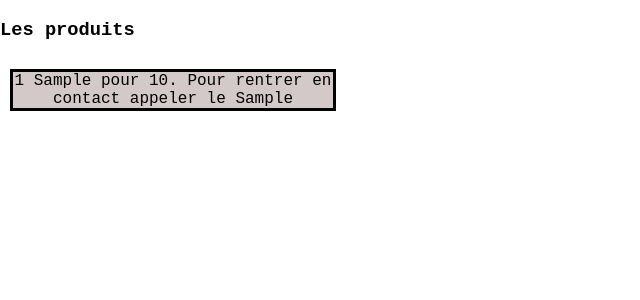
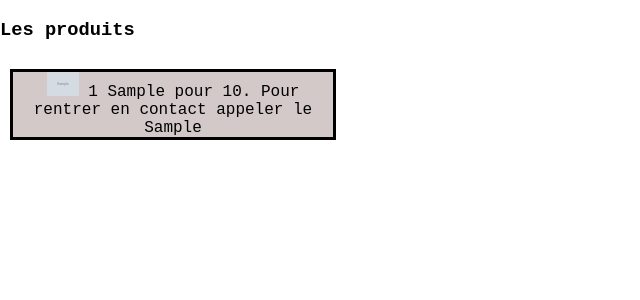
Before and after one commit to maelaubert56/SwapMarket, a PHP site: page /acheter.php in a window 1280 px wide. Shown: the part 90-390 px from the top of the page, without its empty margins (0-640 px from the left). Run offline with PHP 8.4, Linux system fonts and the light colour scheme; tables that the repository leaves empty or names only in its code hold one stand-in row (values such as "Sample post"); grey boxes marked "Sample" are stand-in pictures.

Commit message:
modified:   acheter.php 	modified:   css/style_produit.css 	modified:   posts.php

```diff
--- a/acheter.php
+++ b/acheter.php
@@ -23,16 +23,16 @@
     <body>
         <?php include 'menu_navigation.php'; ?>
         <div id = content>
-            <p>
                 <h3>Les produits</h3>
                 <?php
                 //var_dump($contenu);
                 $i = 0;
                 while ( $i + 3 < $taille_contenue) {
                     for( $j = 0; $j < 3; $j = $j + 1) {
-                        //printf("%s pour %d euros _\n_ disponible chez %s.\n",$contenu[$i + $j]["model"],$contenu[$i + $j]["price"],$contenu[$i + $j]["contact"]);
+                        $tempo_photo = $contenu[$i + $j]["photo"];
                         ?>
                         <div class="produit">
+                        <img src="img/logo.png" alt="sa fonctionne">
                         <?php
                         echo $contenu[$i + $j]["askbid"]," ",$contenu[$i + $j]["model"]," pour ",$contenu[$i + $j]["price"],". Pour rentrer en contact appeler le ",$contenu[$i + $j]["contact"];
                         ?>
@@ -40,12 +40,12 @@
                         <?php
                     }
                     $i = $i + 3;
-                    //echo "*\n*";
                 }
                 while ($i < $taille_contenue) {
-                    //printf("%s pour %d euros disponible chez %s.\n",$contenu[$i]["model"],$contenu[$i]["price"],$contenu[$i]["contact"]);
+                    $tempo_photo = $contenu[$i]["photo"];
                     ?>
                     <div class="produit">
+                    <img class="image_produit" src=<?php echo $tempo_photo ?> alt="Nous excuson pour la gène occasioné"/>
                     <?php
                     echo $contenu[$i]["askbid"]," ",$contenu[$i]["model"]," pour ",$contenu[$i]["price"],". Pour rentrer en contact appeler le ",$contenu[$i]["contact"];
                     ?>
@@ -54,7 +54,6 @@
                     $i = $i + 1;
                 }
                 ?>
-            </p>
         </div>
     </body>
 </html>
--- a/css/style_produit.css
+++ b/css/style_produit.css
@@ -103,3 +103,8 @@ div#footer{
     border:solid#000000;
     display: inline-block;
 }
+
+.image_produit{
+	width:10%;
+	display: center;
+}
--- a/posts.php
+++ b/posts.php
@@ -42,6 +42,7 @@
             <input type="price" name="price" id="price" placeholder="votre prix" required>
 			<input type="contact" name="contact" id="contact" placeholder="votre n° de tel" required>
             <input type="askbid" name="askbid" id="askbid" placeholder="vente ou achat ?" required>
+			<input type="photo" name="photo" id="photo" placeholder="copier le lien internet vers une photo de l'article" required>
 			<input type="submit" name="formulaire" id="formulaire" value="Poster">
 		</form>
 	</div>
@@ -52,12 +53,13 @@
 			extract($_POST);
 
 			if(!empty($model) && !empty($price) && !empty($contact) && !empty($askbid) ){
-                $q = $db->prepare("INSERT INTO posts(model,price,contact,askbid) VALUES(:model,:price,:contact,:askbid)");
+                $q = $db->prepare("INSERT INTO posts(model,price,contact,askbid,photo) VALUES(:model,:price,:contact,:askbid,:photo)");
                 $q->execute([
                 'model' => $model,
                 'price' => $price,
                 'contact' => $contact,
-                'askbid' => $askbid
+                'askbid' => $askbid,
+				'photo' => $photo
 
                 ]);
                 echo "Le post à été ajouté";
```
